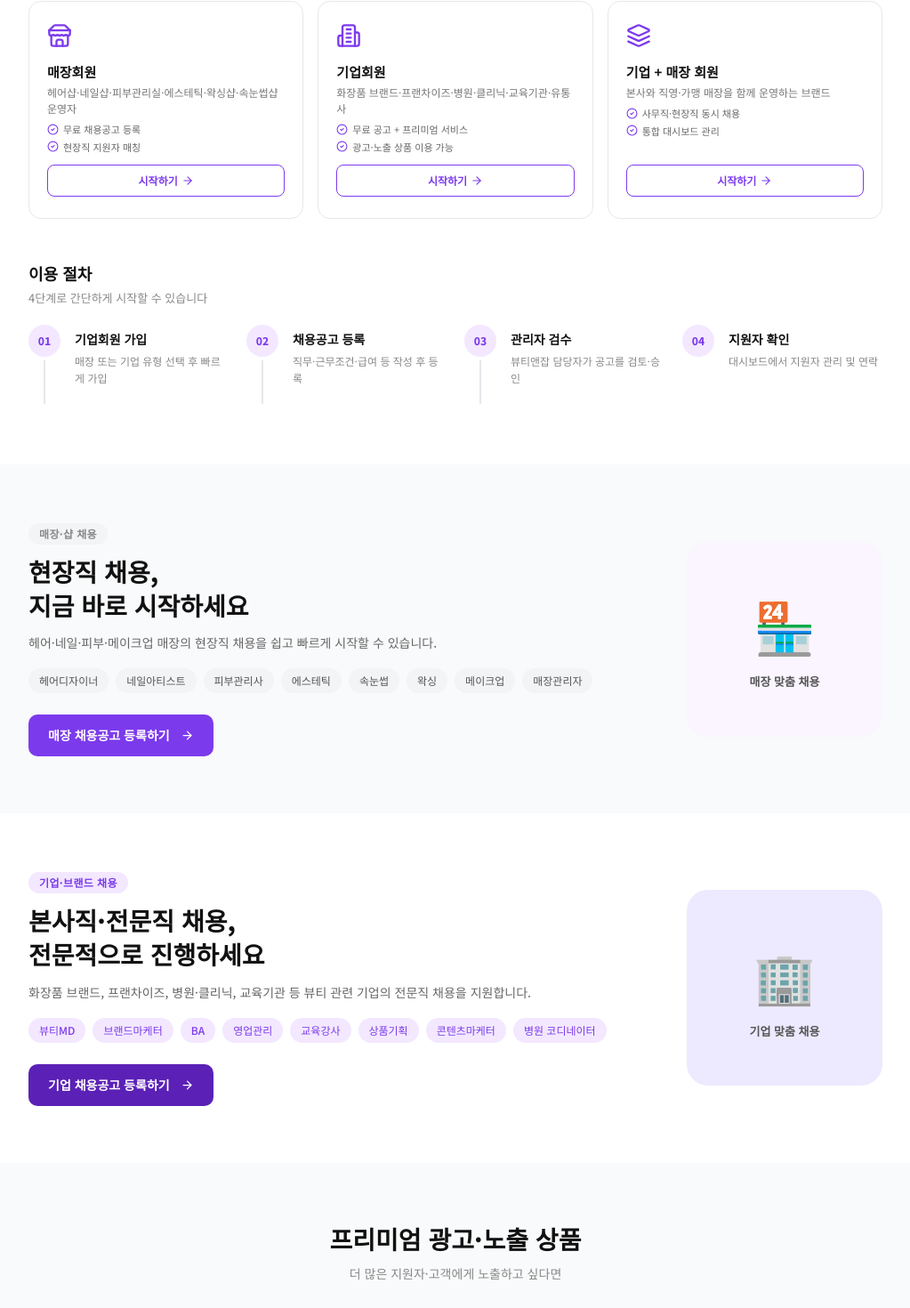
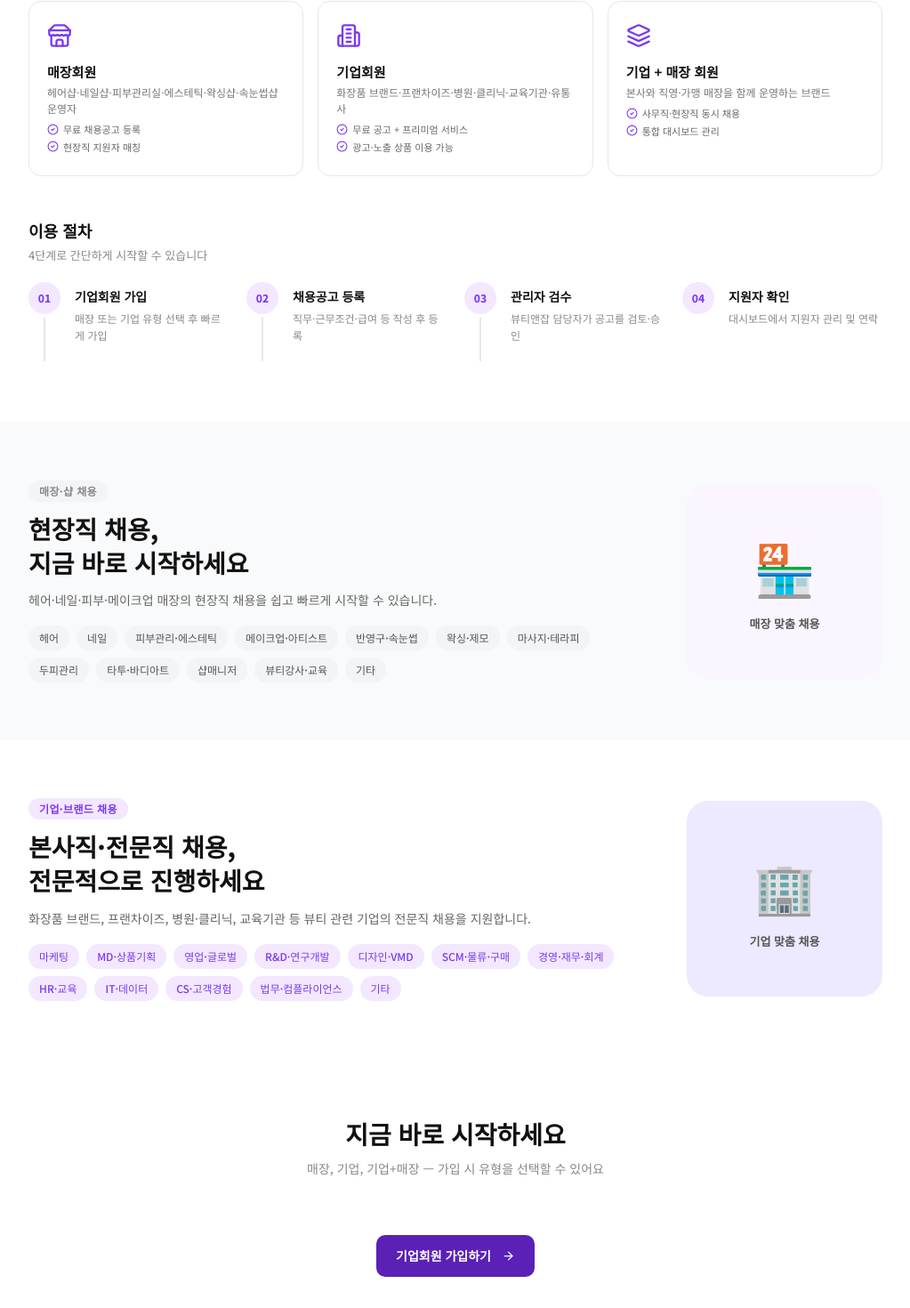
Before and after one commit to jiwone73/beauty-and-job, a Next.js app: page /company in a window 1280 px wide. Shown: the part 538-2008 px from the top of the page at 89% size, without its empty margins (128-1151 px from the left). Built offline with nearby package versions, Linux system fonts and the light colour scheme; a web font is replaced by a local one.

Commit message:
feat: 기업 소개 페이지 버튼 정리 - 가입 CTA 1개로 통합

```diff
--- a/app/company/page.tsx
+++ b/app/company/page.tsx
@@ -3,6 +3,7 @@
 import { useState } from "react";
 import Link from "next/link";
 import { CheckCircle2, ChevronDown, ChevronUp, Building2, Store, Star, Zap, Megaphone, ArrowRight, Layers } from "lucide-react";
+import { OFFICE_JOB_GROUPS, STORE_SKILL_AREAS } from "@/lib/constants";
 
 const FAQS = [
   { q: "채용공고 등록은 무료인가요?", a: "네, 기본 채용공고 등록은 완전 무료입니다. 상단 노출·프리미엄 배너 등 유료 상품은 선택 사항입니다." },
@@ -69,9 +70,6 @@ export default function CompanyPage() {
                       <li><CheckCircle2 size={13} /> 현장직 지원자 매칭</li>
                     </ul>
                   </div>
-                  <Link href="/company/signup?type=store" className="co-type-btn">
-                    시작하기 <ArrowRight size={14} />
-                  </Link>
                 </div>
 
                 {/* 기업회원 */}
@@ -85,9 +83,6 @@ export default function CompanyPage() {
                       <li><CheckCircle2 size={13} /> 광고·노출 상품 이용 가능</li>
                     </ul>
                   </div>
-                  <Link href="/company/signup?type=corp" className="co-type-btn">
-                    시작하기 <ArrowRight size={14} />
-                  </Link>
                 </div>
                 {/* 기업+매장 회원 */}
                 <div className="co-type-card">
@@ -100,9 +95,6 @@ export default function CompanyPage() {
                       <li><CheckCircle2 size={13} /> 통합 대시보드 관리</li>
                     </ul>
                   </div>
-                  <Link href="/company/signup?type=both" className="co-type-btn">
-                    시작하기 <ArrowRight size={14} />
-                  </Link>
                 </div>
               </div>
             </div>
@@ -139,13 +131,10 @@ export default function CompanyPage() {
             <h2 className="co-split-title">현장직 채용,<br />지금 바로 시작하세요</h2>
             <p className="co-split-desc">헤어·네일·피부·메이크업 매장의 현장직 채용을 쉽고 빠르게 시작할 수 있습니다.</p>
             <div className="co-tag-wrap">
-              {["헤어디자이너","네일아티스트","피부관리사","에스테틱","속눈썹","왁싱","메이크업","매장관리자"].map((t) => (
+              {STORE_SKILL_AREAS.map((t) => (
                 <span key={t} className="co-job-tag">{t}</span>
               ))}
             </div>
-            <Link href="/company/signup?type=store" className="co-btn-primary" style={{ marginTop: 24, display: "inline-flex" }}>
-              매장 채용공고 등록하기 <ArrowRight size={15} style={{ marginLeft: 6 }} />
-            </Link>
           </div>
           <div className="co-split-visual store">
             <div className="co-split-emoji">🏪</div>
@@ -166,14 +155,22 @@ export default function CompanyPage() {
             <h2 className="co-split-title">본사직·전문직 채용,<br />전문적으로 진행하세요</h2>
             <p className="co-split-desc">화장품 브랜드, 프랜차이즈, 병원·클리닉, 교육기관 등 뷰티 관련 기업의 전문직 채용을 지원합니다.</p>
             <div className="co-tag-wrap">
-              {["뷰티MD","브랜드마케터","BA","영업관리","교육강사","상품기획","콘텐츠마케터","병원 코디네이터"].map((t) => (
+              {OFFICE_JOB_GROUPS.map((t) => (
                 <span key={t} className="co-job-tag purple">{t}</span>
               ))}
             </div>
-            <Link href="/company/signup?type=corp" className="co-btn-primary purple" style={{ marginTop: 24, display: "inline-flex" }}>
-              기업 채용공고 등록하기 <ArrowRight size={15} style={{ marginLeft: 6 }} />
-            </Link>
           </div>
+        </div>
+      </section>
+
+      {/* ── 가입 CTA ── */}
+      <section className="co-section">
+        <div className="co-section-inner" style={{ textAlign: "center" }}>
+          <h2 className="co-section-title">지금 바로 시작하세요</h2>
+          <p className="co-section-sub">매장, 기업, 기업+매장 — 가입 시 유형을 선택할 수 있어요</p>
+          <Link href="/company/signup" className="co-btn-primary purple" style={{ marginTop: 24, display: "inline-flex" }}>
+            기업회원 가입하기 <ArrowRight size={15} style={{ marginLeft: 6 }} />
+          </Link>
         </div>
       </section>
 
```
Also changed, not shown: add_signup_cta.js (added, +21 -0 lines), fix_company_buttons.js (added, +34 -0 lines), fix_company_chips.js (added, +25 -0 lines), 1 other file (tests, documents, lock files or other folders).
